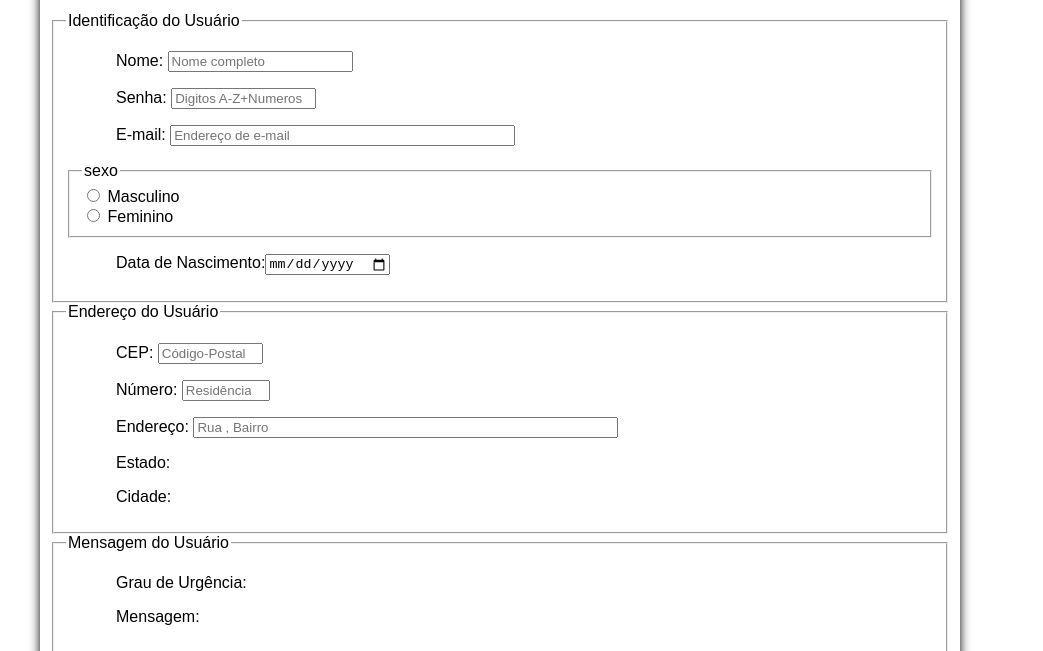
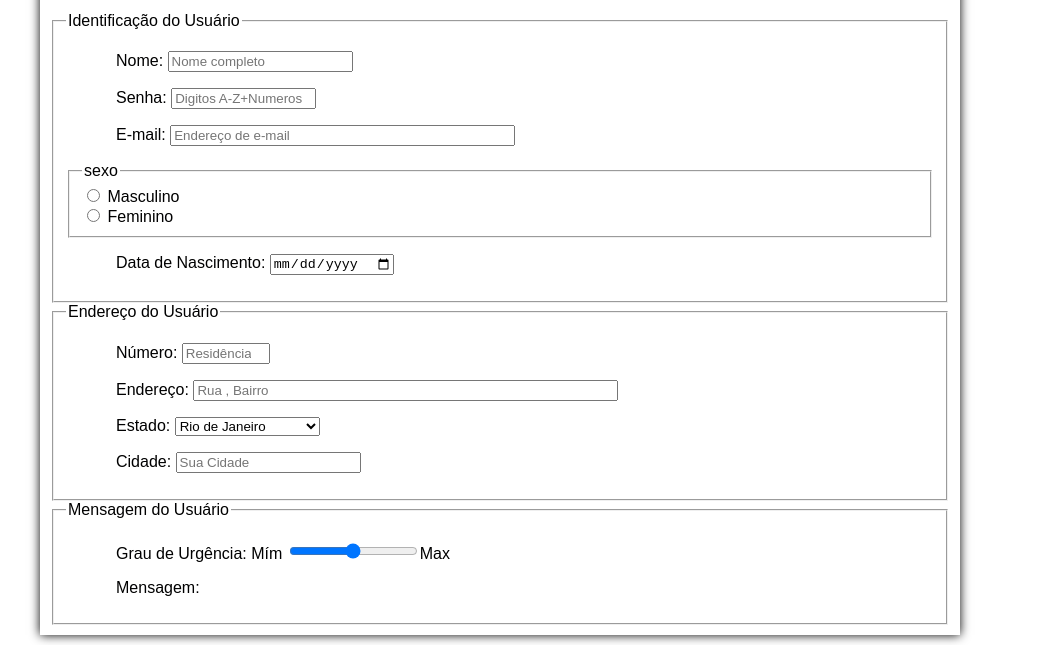
Before and after one commit to RafaeL-Malaquias/projeto-glass-html5, a plain HTML site: page fale-conosco.html in a window 1280 px wide. Shown: the part 291-942 px from the top of the page, without its empty margins (140-1183 px from the left). Drawn offline with Linux system fonts and the light colour scheme; files whose address does not match are found by name; a web font is replaced by a local one.

Commit message:
Update fale-conosco.html

```diff
--- a/fale-conosco.html
+++ b/fale-conosco.html
@@ -40,30 +40,54 @@
     </header>
 
 
-<form>
+<form method="post" id="fContato" action="mailto:fael.oliveira.3@hotmail.com">
 
 <fieldset id="usuario"><legend>Identificação do Usuário</legend>
-    <p><label for="cNome">Nome: </label> <input type="text" name="tNome" id="cNome" size="20" maxlength="30" placeholder="Nome completo" /></p>
-    <p>Senha: <input type="password" name="tSenha" id="cSenha" size="15" maxlength="15" placeholder="Digitos A-Z+Numeros"/></p>
-    <p>E-mail: <input type="email" name="tMail" id="Cmail" size="40" maxlength="40" placeholder="Endereço de e-mail"/></p>
+    <p><label for="cNome">Nome: </label>
+        <input type="text" name="tNome" id="cNome" size="20" maxlength="30" placeholder="Nome completo" /></p>
+    <p><label for="cSenha"> Senha: </label>
+        <input type="password" name="tSenha" id="cSenha" size="15" maxlength="15" placeholder="Digitos A-Z+Numeros"/></p>
+    <p><label for="cMail"> E-mail: </label>
+        <input type="email" name="tMail" id="cMail" size="40" maxlength="40" placeholder="Endereço de e-mail" /></p>
 <fieldset id="sexo"><legend>sexo</legend>
-      <input type="radio" name="tSex" id="cMasc"/> <label for="cMasc">Masculino</label><br>
-       <input type="radio" name="tSex" id="cFem"/> <label for="cFem">Feminino</label>
+        <input type="radio" name="tSex" id="cMasc"/> <label for="cMasc">Masculino</label><br>
+        <input type="radio" name="tSex" id="cFem"/> <label for="cFem">Feminino</label>
+
 </fieldset>
-    <p>Data de Nascimento:<input type="date" name="tNasc" id="cNasc"/></p>
+    <p>Data de Nascimento: <input type="date" name="tNasc" id="cNasc"/></p>
 </fieldset>
 
 <fieldset id="endereco"><legend>Endereço do Usuário</legend>
-    <p>CEP: <input type="tel" name="tCep" id="cCep" size="10" maxlength="10" placeholder="Código-Postal"></p>
-    <p>Número: <input type="number" name="tNum" id="cNumb" min="0" max="999999" placeholder="Residência" ></p>
-    <p>Endereço: <input type="text" name="tRnd" id="cRua" size="50" maxlength="100" placeholder="Rua , Bairro "/></p>
-    <p> <label for="cEst">Estado:</label></p>
-    <p> <label for="cCid">Cidade:</label></p>
-</fieldset>
+    <p><label for="cNum">Número: </label><input type="number" name="tNum" id="cNum" min="0" max="999999" placeholder="Residência"/></p>
+    <p><label for="cRua">Endereço: </label><input type="text" name="tRnd" id="cRua" size="50" maxlength="100" placeholder="Rua , Bairro "/></p>
+    <p><label for="cEst">Estado: </label>
+<select name="tEst" id="cEst">
+            <option value="RJ">Rio de Janeiro</option>
+            <option value="RN">Rio Grande do Norte</option>
+            <option value="RS">Rio Grande do Sul</option>
+            <option value="PR">Paraná</option>
+            <option value="SC">Santa Catarina</option>
+            <option value="SP">São Paulo</option>
+</select></p>
+    <p><label for="cCid">Cidade:</label>
+        <input type="tCid" name="cCid" size="20" maxlength="40" placeholder="Sua Cidade" list="Cidades"/></p>
+        <datalist id="Cidades">
+            <option value="Rio de Janeiro"></option>
+            <option value="Rio Grande do Norte"></option>
+            <option value="Rio Grande do Sul"></option>
+            <option value="Paraná"></option>
+            <option value="Santa Catarina"></option>
+            <option value="São Paulo"></option>
+ </datalist>
+
+ </fieldset>
 
 <fieldset id="mensagem"><legend>Mensagem do Usuário</legend>
-    <p><label for="cUrg">Grau de Urgência:</label></p>
-    <p><label for="cMsg">Mensagem:</label></p>
+    <p><label for="cUrg">Grau de Urgência:</label>
+     Mím <input type="range" name="tUrg" id="cUrg" min="0" max="100"/>Max</p>
+    <p><label for="cMsg">Mensagem:</label>
+    <template
+    </p>
 </fieldset>
 
 <fieldset id="pedido"><legend>Quero um Google Glass</legend>
```
